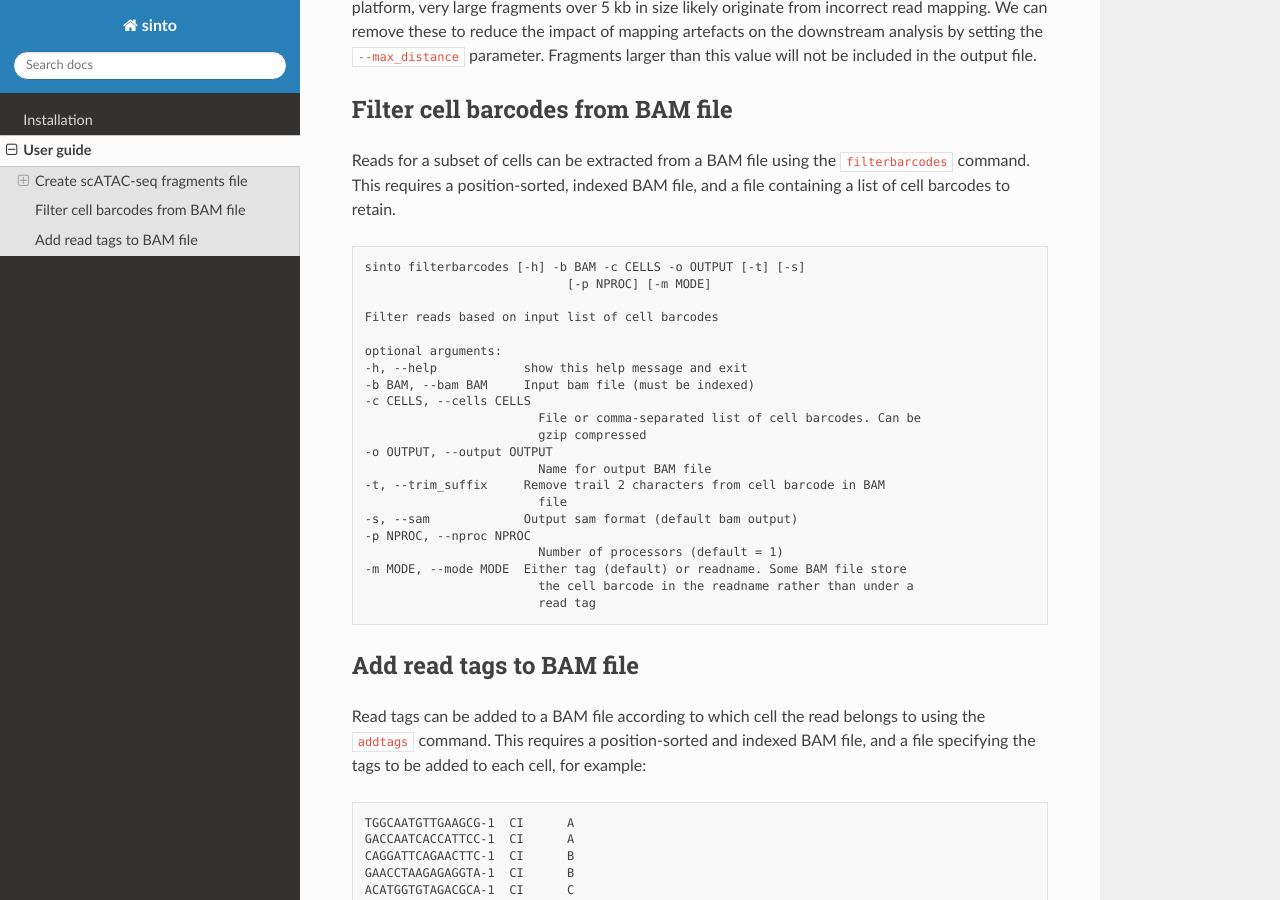
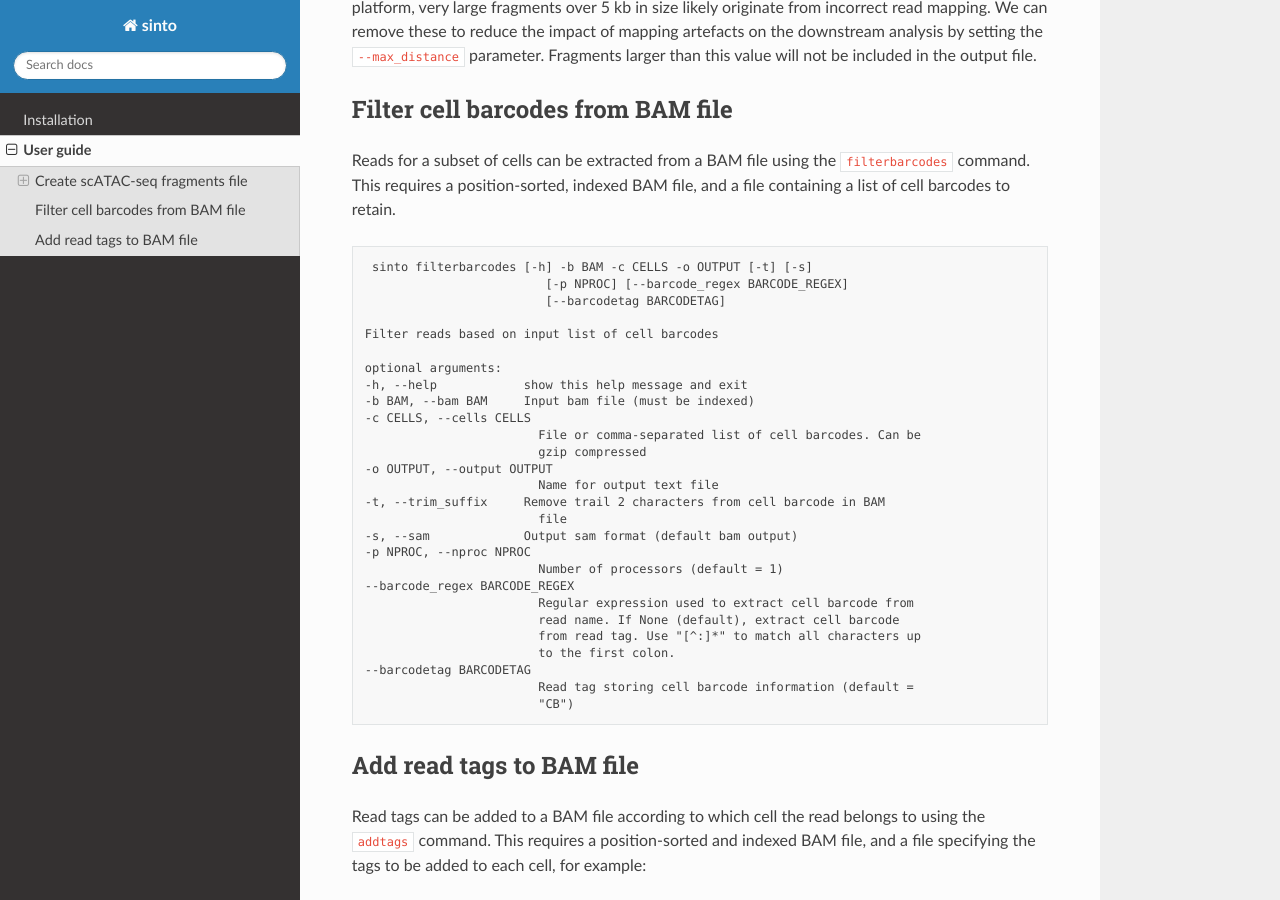
Before and after one commit to timoast/sinto, a Sphinx documentation site: the page built from docs/basic_usage.rst, in a window 1280 px wide and 900 px high, scrolled down 3030 px. Built offline with Sphinx 7.4.7 and the Read the Docs theme 2.0.0, drawn with Linux system fonts in a browser that asks for light colours.

Commit message:
Update docs

```diff
--- a/docs/basic_usage.rst
+++ b/docs/basic_usage.rst
@@ -176,26 +176,32 @@ This requires a position-sorted, indexed BAM file, and a file containing a list
 .. code-block:: none
 
     sinto filterbarcodes [-h] -b BAM -c CELLS -o OUTPUT [-t] [-s]
-                                [-p NPROC] [-m MODE]
+                            [-p NPROC] [--barcode_regex BARCODE_REGEX]
+                            [--barcodetag BARCODETAG]
 
-    Filter reads based on input list of cell barcodes
+   Filter reads based on input list of cell barcodes
 
-    optional arguments:
-    -h, --help            show this help message and exit
-    -b BAM, --bam BAM     Input bam file (must be indexed)
-    -c CELLS, --cells CELLS
-                            File or comma-separated list of cell barcodes. Can be
-                            gzip compressed
-    -o OUTPUT, --output OUTPUT
-                            Name for output BAM file
-    -t, --trim_suffix     Remove trail 2 characters from cell barcode in BAM
-                            file
-    -s, --sam             Output sam format (default bam output)
-    -p NPROC, --nproc NPROC
-                            Number of processors (default = 1)
-    -m MODE, --mode MODE  Either tag (default) or readname. Some BAM file store
-                            the cell barcode in the readname rather than under a
-                            read tag
+   optional arguments:
+   -h, --help            show this help message and exit
+   -b BAM, --bam BAM     Input bam file (must be indexed)
+   -c CELLS, --cells CELLS
+                           File or comma-separated list of cell barcodes. Can be
+                           gzip compressed
+   -o OUTPUT, --output OUTPUT
+                           Name for output text file
+   -t, --trim_suffix     Remove trail 2 characters from cell barcode in BAM
+                           file
+   -s, --sam             Output sam format (default bam output)
+   -p NPROC, --nproc NPROC
+                           Number of processors (default = 1)
+   --barcode_regex BARCODE_REGEX
+                           Regular expression used to extract cell barcode from
+                           read name. If None (default), extract cell barcode
+                           from read tag. Use "[^:]*" to match all characters up
+                           to the first colon.
+   --barcodetag BARCODETAG
+                           Read tag storing cell barcode information (default =
+                           "CB")
 
 Add read tags to BAM file
 -------------------------
```
